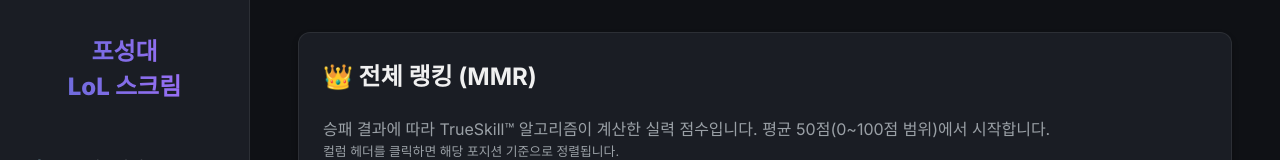
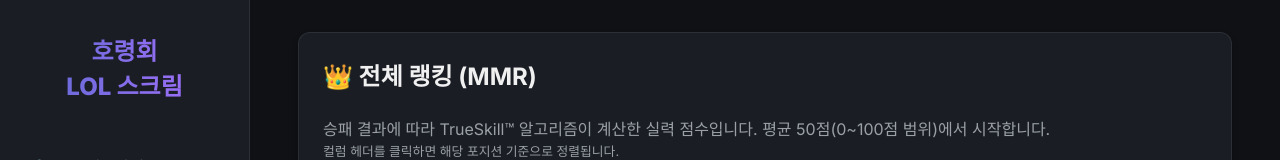
Before and after one commit to Choco231/posung-lol-matchmaker, a React (Vite) app in the folder frontend/: page / in a window 1280 px wide. Shown: the top 160 px of the page. Built offline with nearby package versions, Linux system fonts and the light colour scheme; no server answers.

Commit message:
chore: update app display name

```diff
--- a/frontend/src/App.jsx
+++ b/frontend/src/App.jsx
@@ -105,7 +105,7 @@
     <div className="app-container">
       {isMobile && (
         <div className="mobile-header">
-          <span className="mobile-logo" onClick={() => navigate('/')}>포성대 LoL 스크림</span>
+          <span className="mobile-logo" onClick={() => navigate('/')}>호령회 LOL 스크림</span>
           {token && userInfo && (
             <span className="mobile-user-badge">
               👤 {userInfo.display_name || userInfo.username}
@@ -116,7 +116,7 @@
 
       {!isMobile && (
         <div className="sidebar">
-          <h1 style={{ marginBottom: '1.5rem' }}>포성대<br/>LoL 스크림</h1>
+          <h1 style={{ marginBottom: '1.5rem' }}>호령회<br/>LOL 스크림</h1>
 
           {token ? (
             <div style={{ marginBottom: '1.5rem', display: 'flex', flexDirection: 'column', gap: '0.5rem' }}>
```
